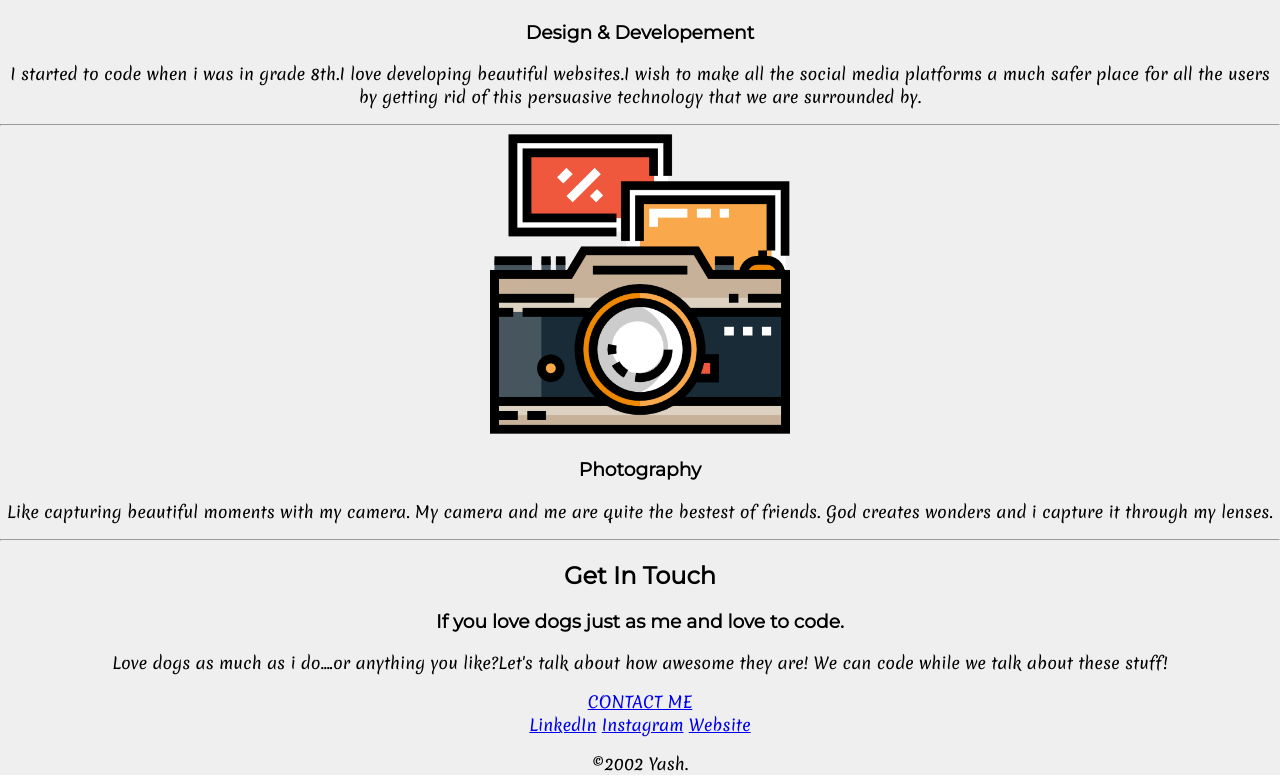
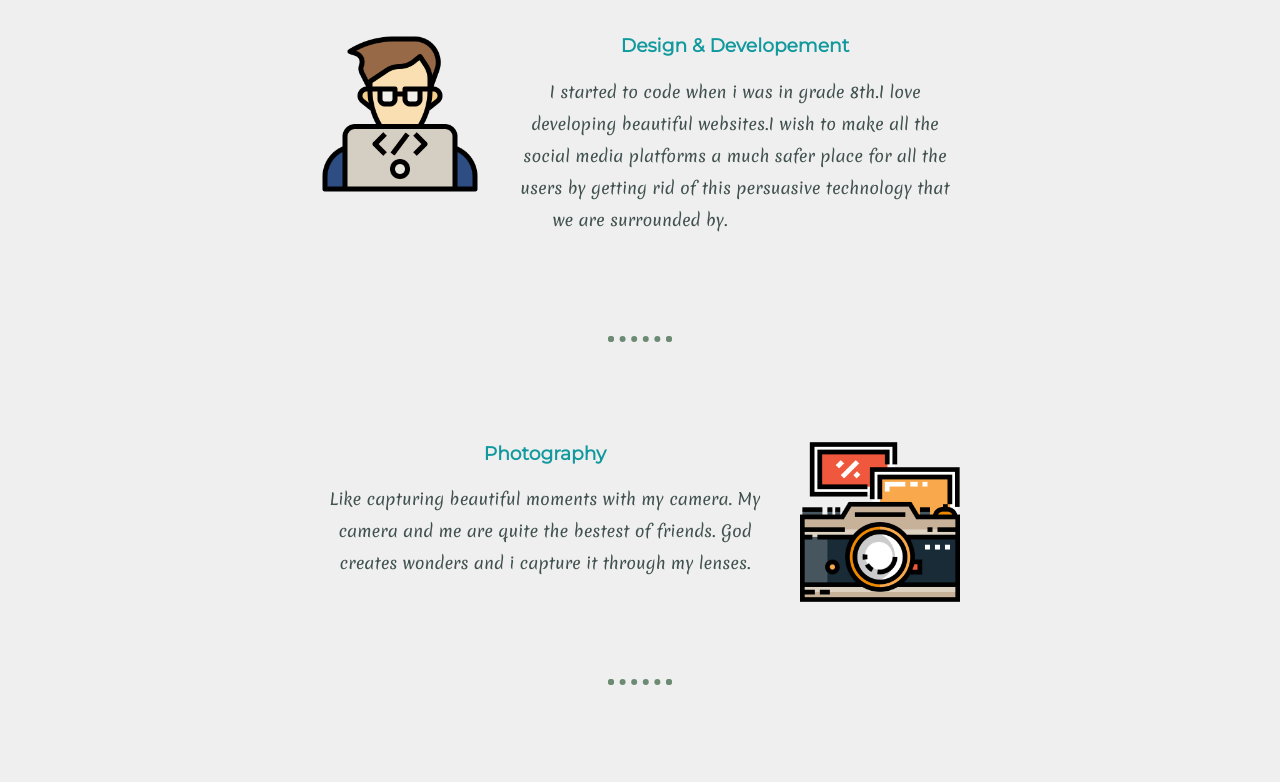
Before and after one commit to YashisReady/my-site, a plain HTML site: page index.html in a window 1280 px wide. Shown: the part 1450-2232 px from the top of the page. Drawn offline with Linux system fonts and the light colour scheme.

Commit message:
styling added

```diff
--- a/css/styles.css
+++ b/css/styles.css
@@ -1,21 +1,56 @@
 body {
+  color: #40514E;
   margin: 0;
   text-align: center;
   font-family: 'Merienda', serif;
 }
 div {
-  background-color: #EFEFEF
+  background-color: #EFEFEF;
 }
 h1 {
   font-size: 5.625rem;
+  color: #66BFBF;
   margin-top: 0;
   font-family: 'Sacramento', cursive;
 }
 h2 {
   font-family: 'Montserrat', sans-serif;
+  color: #66BFBF;
+  font-weight: normal;
+  font-weight:bolder;
+  padding-bottom: 10px;
+}
+.light {
+  font-weight: lighter;
 }
 h3 {
   font-family: 'Montserrat', sans-serif;
+  color: #11999E;
+}
+a {
+  color: #11999E;
+  font-family: 'Montserrat', sans-serif;
+  margin: 10px 20px;
+  text-decoration: none;
+}
+a:hover {
+  color: #EAF6F6;
+}
+
+p {
+  line-height: 2;
+}
+.copyright {
+  font-family: 'Montserrat', sans-serif;
+  color: #EAF6F6;
+  font-size: 0.75rem;
+  padding: 20px 0;
+}
+hr {
+  border: dotted #6D8B74 6px;
+  border-bottom: none;
+  width: 4%;
+  margin: 100px auto;
 }
 .top-container {
   background-color: #E4F9F5;
@@ -23,31 +58,74 @@ h3 {
   padding-top: 100px;
 }
 .middle-container {
+  margin: 50px 0;
 }
 .bottom-container {
+  background-color: #66BFBF;
+  padding: 50px 0 20px;
 }
 .profile-pic {
   width: 250px;
   height: 250px;
 }
+.skill-row {
+  width: 50%;
+  margin: 100px auto 100px auto;
+}
 .skill1 {
-  width: 300px;
-  height: 300px;
+  width: 25%;
+  float: left;
+  margin-right: 30px;
 }
 .skill2 {
-  width: 300px;
-  height: 300px;
+  width: 25%;
+  float: right;
+  margin-left: 30px;
 }
 .pro {
   font-size: 2.0rem;
 }
+.intro {
+  width: 30%;
+  margin: auto;
+}
+.contact-message {
+  width: 40%;
+  margin: 40px auto 60px;
+}
 .top-cloud {
   position: absolute;
   right: 300px;
-  top: 50px;
+  top: 40px;
 }
 .bottom-cloud {
   position: absolute;
-  left: 300px;
+  left: 250px;
   bottom: 300px;
 }
+.btn {
+  background: #11cdd4;
+  background-image: -webkit-linear-gradient(top, #11cdd4, #11999e);
+  background-image: -moz-linear-gradient(top, #11cdd4, #11999e);
+  background-image: -ms-linear-gradient(top, #11cdd4, #11999e);
+  background-image: -o-linear-gradient(top, #11cdd4, #11999e);
+  background-image: linear-gradient(to bottom, #11cdd4, #11999e);
+  -webkit-border-radius: 8;
+  -moz-border-radius: 8;
+  border-radius: 8px;
+  font-family: 'Montserrat', sans-serif;
+  color: #ffffff;
+  font-size: 20px;
+  padding: 10px 20px 10px 20px;
+  text-decoration: none;
+}
+
+.btn:hover {
+  background: #30e3cb;
+  background-image: -webkit-linear-gradient(top, #30e3cb, #2bc4ad);
+  background-image: -moz-linear-gradient(top, #30e3cb, #2bc4ad);
+  background-image: -ms-linear-gradient(top, #30e3cb, #2bc4ad);
+  background-image: -o-linear-gradient(top, #30e3cb, #2bc4ad);
+  background-image: linear-gradient(to bottom, #30e3cb, #2bc4ad);
+  text-decoration: none;
+}
```
